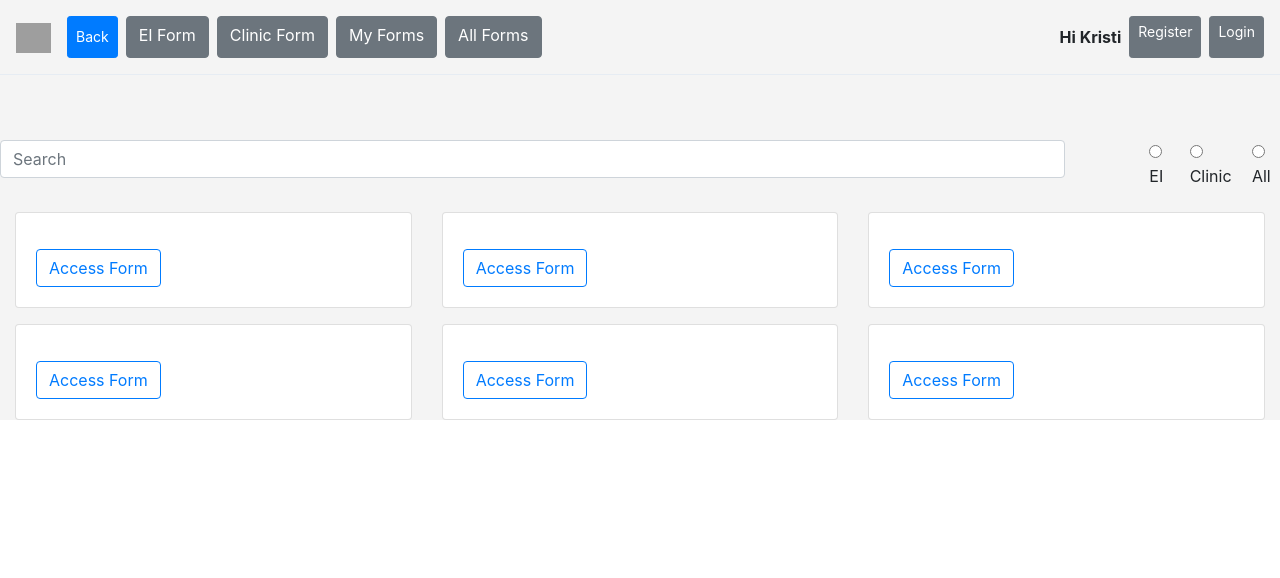
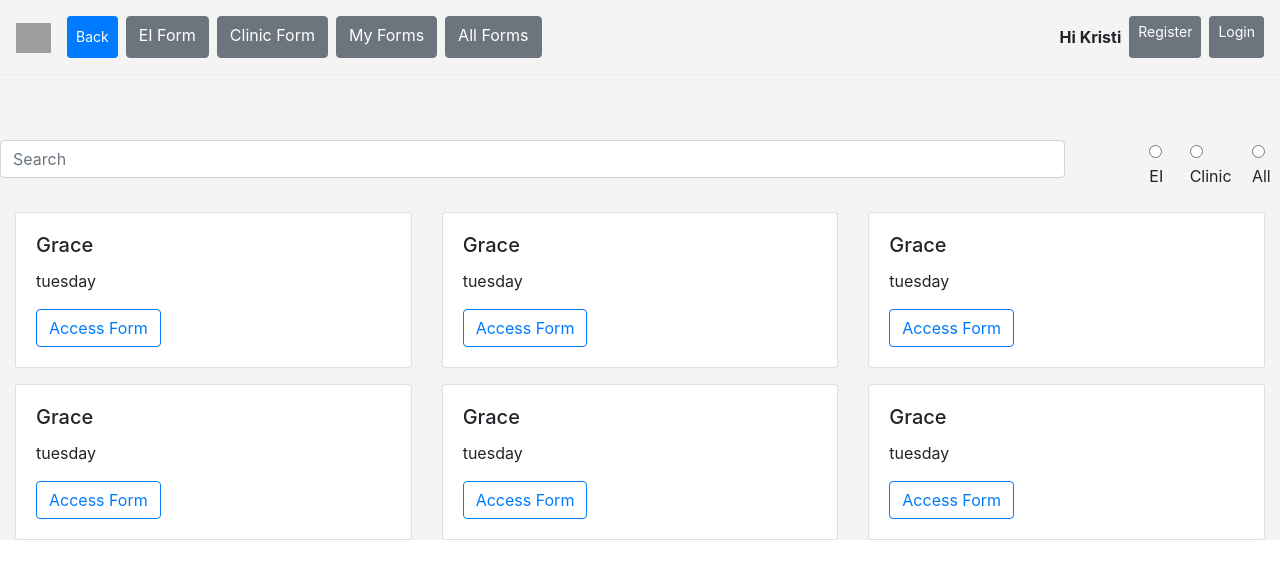
Before and after one commit to beanpot99/BrainsInMotionElectron2, a React app: page /#/MyForms in a window 1280 px wide. Shown: the top 578 px of the page. Built offline with nearby package versions, Linux system fonts and the light colour scheme; grey boxes are pictures that could not be loaded.

Commit message:
back button works in navbar and cards now display dummy form data

```diff
--- a/src/js/components/Navbar.js
+++ b/src/js/components/Navbar.js
@@ -1,7 +1,7 @@
 import React from "react";
-import { Link, useNavigate } from "react-router-dom";
+import { Link, useHistory } from "react-router-dom";
 export default function Navbar(){
-  //const history = useNavigate();
+  const history = useHistory();
 
   return(
 
@@ -11,7 +11,7 @@ export default function Navbar(){
 
           <Link className="navbar-brand" to="/"><img src='https://www.seekpng.com/png/detail/945-9455599_parts-of-the-brain-png-easy-simple-brain.png' width="35" height="30"/></Link>
           <button
-            //   onClick={() => history(-1)}
+               onClick={() => history.goBack()}
               className="btn btn-primary btn-sm back-button">Back
             </button>
             <Link
--- a/src/js/views/AllForms.js
+++ b/src/js/views/AllForms.js
@@ -37,8 +37,8 @@ export default function AllForms(){
             return(
               <div className={`col-md-4 align-items-stretch ${classes.individualCard}`}>
               <ClinicForms
-                clinicData={filteredClinic}
-                key={filteredClinic.patientName}
+                clinicData={doc}
+                key={doc.patientName}
               />
               </div>
             )
@@ -49,8 +49,8 @@ export default function AllForms(){
             return(
               <div className={`col-md-4 align-items-stretch ${classes.individualCard}`}>
               <EIForms
-                EIData={filteredEI}
-                key={filteredEI.childName}
+                EIData={doc}
+                key={doc.childName}
               />
               </div>
             )
--- a/src/js/views/MyForms.js
+++ b/src/js/views/MyForms.js
@@ -37,8 +37,8 @@ export default function MyForms(){
             return(
               <div className={`col-md-4 align-items-stretch ${classes.individualCard}`}>
               <ClinicForms
-                clinicData={filteredClinic}
-                key={filteredClinic.patientName}
+                clinicData={doc}
+                key={doc.patientName}
               />
               </div>
             )
@@ -49,8 +49,8 @@ export default function MyForms(){
             return(
               <div className={`col-md-4 align-items-stretch ${classes.individualCard}`}>
               <EIForms
-                EIData={filteredEI}
-                key={filteredEI.childName}
+                EIData={doc}
+                key={doc.childName}
               />
               </div>
             )
```
Also changed, not shown: 1 other file (tests, documents, lock files or other folders).
